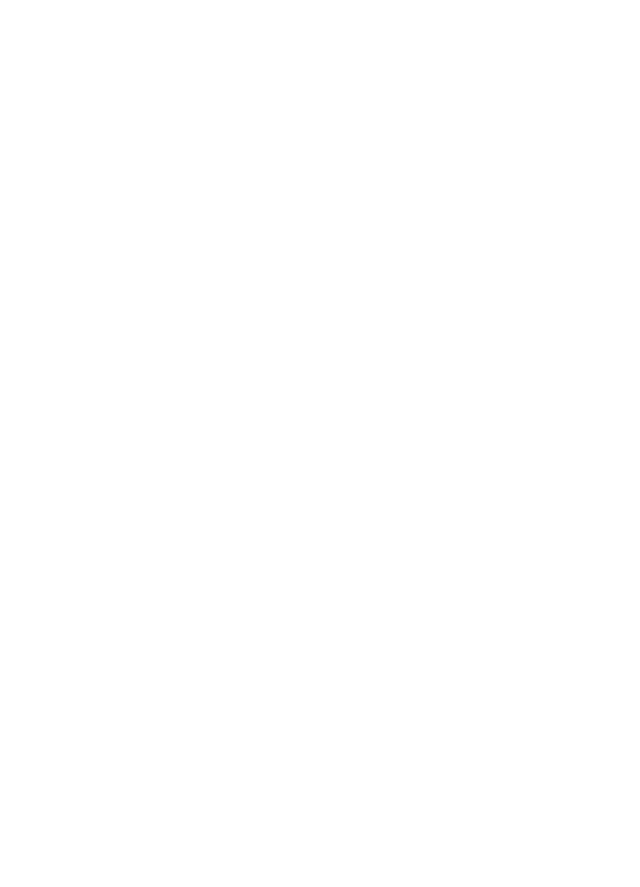
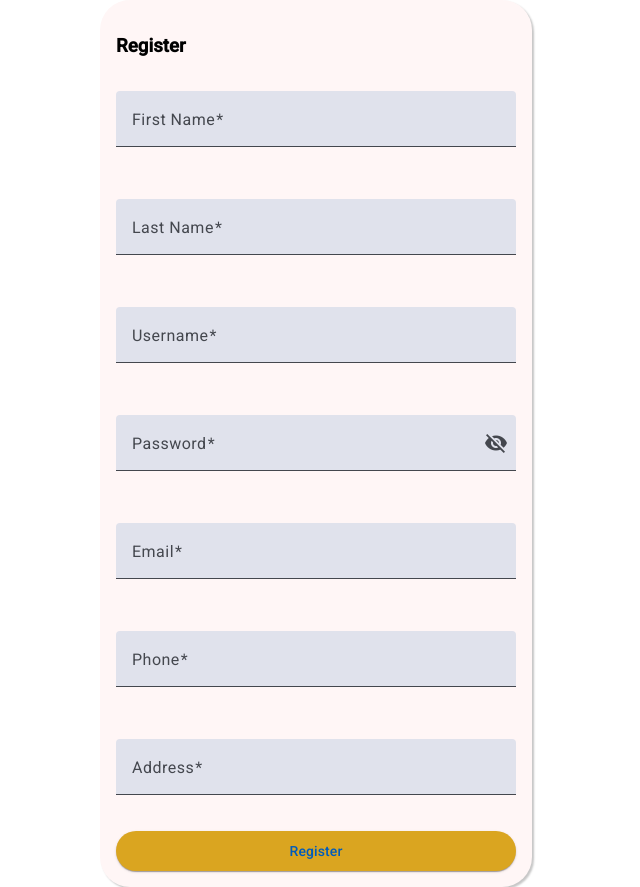
Before and after one commit to LeoJMaro/Capstone_2025, an Angular app in the folder frontend/: page /register in a window 1280 px wide. Before the commit this address led to /. Shown: the whole page, without its empty margins (324-964 px from the left). Before the commit the page ends 800 px from the top, so only its background shows below. Built offline with nearby package versions, Linux system fonts and the light colour scheme.

Commit message:
proper message

```diff
--- a/frontend/src/app/app.routes.ts
+++ b/frontend/src/app/app.routes.ts
@@ -9,6 +9,7 @@ import {LoginComponent} from './components/login/login.component';
 import {HomePolicyComponent} from './components/services/home-policy/home-policy.component';
 import {AutoPolicyComponent} from './components/services/auto-policy/auto-policy.component';
 import {ManagePoliciesComponent} from './components/services/manage-policies/manage-policies.component';
+import {RegisterComponent} from './components/login/register/register.component';
 
 export const routes: Routes = [
   {path: '', component: LoginComponent},
@@ -29,6 +30,7 @@ export const routes: Routes = [
 
   {path: 'contact', component: ContactComponent},
   {path: 'login', component: LoginComponent},
+  {path: 'register', component: RegisterComponent},
   {
     path: 'about/dashboard', component: AdminDashboardComponent,
   },
--- a/frontend/src/app/components/login/login.component.html
+++ b/frontend/src/app/components/login/login.component.html
@@ -34,8 +34,8 @@
         <mat-error *ngIf="!loginForm.value.valid"> {{getPasswordErrorMsg()}} </mat-error>
       </mat-form-field>
 
-      <button mat-raised-button color="primary" type="submit" id="login-btn">login</button>
-      <button mat-raised-button id="sign-up-btn">Sign Up</button>
+      <button mat-raised-button color="primary" type="submit" id="login-btn"(click)="onSubmit()">login</button>
+      <button mat-raised-button id="sign-up-btn" routerLink="/register" routerLinkActive="active" ariaCurrentWhenActive="page" (click)="toRegister()">Sign Up</button>
       <a routerLink=""><p id="forgot-password" >Forgot Password?</p></a>
     </form>
   </div>
--- a/frontend/src/app/components/login/login.component.ts
+++ b/frontend/src/app/components/login/login.component.ts
@@ -8,6 +8,7 @@ import { MatError, MatFormFieldModule } from '@angular/material/form-field';
 import { MatIcon } from '@angular/material/icon';
 import { Router } from '@angular/router';
 import { CommonModule } from '@angular/common';
+import {RegisterService} from '../../shared/services/register.service';
 
 @Component({
   selector: 'app-login',
@@ -26,8 +27,9 @@ import { CommonModule } from '@angular/common';
 export class LoginComponent {
   hidePassword = true;
   loginForm!: FormGroup;
+  emailResponse!: any;
 
-  constructor(private router: Router) {}
+  constructor(private router: Router , private registerService: RegisterService) {}
 
   ngOnInit() {
     this.loginForm = new FormGroup({
@@ -39,11 +41,35 @@ export class LoginComponent {
   onSubmit() {
     if (this.loginForm.valid) {
       console.log(this.loginForm.value);
+
+      this.registerService.getCustomerIdByEmail(this.loginForm.value).subscribe({
+        next: (response) => {
+          // Handle the response data
+          this.emailResponse = response;
+          console.log("#########################")
+          console.log("API RESP IN EMAIL COMP:", this.emailResponse)
+
+          localStorage.setItem('emailResponse', JSON.stringify(this.emailResponse));
+
+
+        },
+        error: (err) => {
+          // Handle errors if any
+          console.error('Error fetching quote:', err);
+        }
+      })
+
+
+
       this.router.navigate(['/services']);
     } else {
       console.log('Form is invalid');
       this.loginForm.markAllAsTouched();
     }
+  }
+
+  toRegister() {
+    this.router.navigate(['/register'])
   }
 
   getEmailErrorMsg() {
@@ -68,4 +94,6 @@ export class LoginComponent {
   }
 
 
+
+
 }
--- /dev/null
+++ b/frontend/src/app/components/login/register/register.component.css
@@ -0,0 +1,50 @@
+#register-card {
+
+  display: flex;
+  justify-content: space-around;
+
+}
+
+.form-container {
+  display: flex;
+  justify-content: center;
+}
+
+.form {
+  width: 25rem;
+  /*height: 30rem;*/
+  /*margin: 4rem 2rem 0 3rem;*/
+  padding: 1rem;
+  background-color: rgb(255, 246, 246);
+  /* border: solid 1px rgb(255, 246, 246); */
+  box-shadow: 2px 2px 2px rgba(0, 0, 0, 0.223);
+  border-radius: 30px;
+  display: flex;
+  flex-direction: column;
+}
+
+
+mat-form-field {
+  margin: 1rem 0 1rem 0;
+}
+
+#register-btn {
+  background-color: rgb(0, 31, 62);
+  color: goldenrod;
+  /*margin-top: 2rem;*/
+}
+
+
+#forgot-password {
+  font-size: 12px;
+  color: blue;
+  text-decoration: underline;
+}
+#forgot-password:hover {
+  cursor: pointer;
+}
+
+#sign-up-btn {
+  background-color: goldenrod;
+  /*margin-top: 2rem;*/
+}
--- /dev/null
+++ b/frontend/src/app/components/login/register/register.component.html
@@ -0,0 +1,69 @@
+<div id="register-card">
+
+  <div class="form-container">
+    <form class="form" [formGroup]="registerForm" (ngSubmit)="onSubmit()">
+      <h3 class="form-label">Register</h3>
+
+      <mat-form-field appearance="fill">
+        <mat-label>First Name</mat-label>
+        <input matInput formControlName="firstName" required />
+      </mat-form-field>
+
+      <mat-form-field appearance="fill">
+        <mat-label>Last Name</mat-label>
+        <input matInput formControlName="lastName" required />
+      </mat-form-field>
+
+      <mat-form-field appearance="fill">
+        <mat-label>Username</mat-label>
+        <input matInput formControlName="username" required />
+      </mat-form-field>
+
+      <mat-form-field appearance="fill">
+        <mat-label>Password</mat-label>
+        <input
+          matInput
+          [type]="hidePassword ? 'password' : 'text'"
+          formControlName="password"
+          required
+        />
+        <button
+          mat-icon-button
+          matSuffix
+          (click)="hidePassword = !hidePassword"
+          [attr.aria-label]="hidePassword ? 'Show password' : 'Hide password'"
+          [attr.aria-pressed]="!hidePassword"
+          type="button"
+        >
+          <mat-icon>{{ hidePassword ? 'visibility_off' : 'visibility' }}</mat-icon>
+        </button>
+      </mat-form-field>
+
+      <mat-form-field appearance="fill">
+        <mat-label>Email</mat-label>
+        <input matInput formControlName="email" type="email" required />
+      </mat-form-field>
+
+      <mat-form-field appearance="fill">
+        <mat-label>Phone</mat-label>
+        <input matInput formControlName="phone" required />
+      </mat-form-field>
+
+      <mat-form-field appearance="fill">
+        <mat-label>Address</mat-label>
+        <input matInput formControlName="address" required />
+      </mat-form-field>
+
+
+
+
+
+
+
+      <button mat-raised-button id="sign-up-btn">Register</button>
+
+    </form>
+  </div>
+</div>
+
+<router-outlet></router-outlet>
--- /dev/null
+++ b/frontend/src/app/components/login/register/register.component.ts
@@ -0,0 +1,98 @@
+import { Component } from '@angular/core';
+import {MatButton, MatIconButton} from '@angular/material/button';
+import {MatError, MatFormField, MatLabel, MatSuffix} from '@angular/material/form-field';
+import {MatIcon} from '@angular/material/icon';
+import {MatInput} from '@angular/material/input';
+import {NgIf} from '@angular/common';
+import {FormControl, FormGroup, ReactiveFormsModule, Validators} from '@angular/forms';
+import {Router, RouterLink, RouterLinkActive, RouterModule, RouterOutlet} from '@angular/router';
+import {RegisterService} from '../../../shared/services/register.service';
+
+@Component({
+  selector: 'app-register',
+  imports: [
+    MatButton,
+    MatError,
+    MatFormField,
+    MatIcon,
+    MatIconButton,
+    MatInput,
+    MatLabel,
+    MatSuffix,
+    NgIf,
+    ReactiveFormsModule,
+    RouterOutlet,
+    RouterModule,
+    RouterLink,
+    RouterLinkActive
+
+  ],
+  templateUrl: './register.component.html',
+  styleUrl: './register.component.css'
+})
+export class RegisterComponent {
+
+  // firstName: "Dylan",
+  // lastName: "Mercer",
+  // email: "dm@IloveFeet.com",
+  // phone: "123456789",
+  // address: "123 Feet Lover Avenue",
+  // dateOfBirth: "2002-05-10",
+  // createdAt: ""
+
+
+  firstName!: string;
+  lastName!:string;
+  email!:string;
+  phone!:number;
+  address!:string;
+  dateOfBirth!:string
+  createdAt!:"";
+
+  registerData: any;
+  hidePassword = true;
+  registerForm!: FormGroup;
+  registerResponse!: any;
+
+  constructor( private router: Router, private registerService: RegisterService){
+  }
+
+  ngOnInit() {
+    this.registerForm = new FormGroup({
+      firstName: new FormControl('', [Validators.required]),
+      lastName: new FormControl('', [Validators.required]),
+      username: new FormControl('', [Validators.required]),
+      password: new FormControl('', [Validators.required]),
+      email: new FormControl('', [Validators.required, Validators.email]),
+      phone: new FormControl('', [Validators.required]),
+      address: new FormControl('', [Validators.required])
+    });
+  }
+
+  onSubmit() {
+    if (this.registerForm.valid) {
+      console.log(this.registerForm.value);
+      this.registerData = this.registerForm.value;
+
+      this.registerService.postCustomer(this.registerData).subscribe({
+        next: (response) => {
+          // Handle the response data
+          this.registerResponse = response;
+          console.log("#########################")
+          console.log("API RESP IN AUTO COMP:", this.registerResponse)
+
+        },
+        error: (err) => {
+          // Handle errors if any
+          console.error('Error fetching quote:', err);
+        }
+      });
+
+      this.router.navigate(['/login']);
+    } else {
+      console.log('Form is invalid');
+      this.registerForm.markAllAsTouched();
+    }
+  }
+
+}
--- a/frontend/src/app/shared/services/auto-policy.service.ts
+++ b/frontend/src/app/shared/services/auto-policy.service.ts
@@ -49,8 +49,12 @@ export class AutoPolicyService {
       return `${year}-${month}-${day}`;
     };
 
+    let emailResponse: any = localStorage.getItem('emailResponse');
+    let parsedEmailResponse = JSON.parse(emailResponse);
+    console.log("PARSED EMAIL RESP:",parsedEmailResponse)
+
     let body = {
-      "customerId": 1,
+      "customerId": parsedEmailResponse,
       "startDate": formatDate(currentDate),
       "endDate": formatDate(nextYearDate),
       "basePremium": 750.00,
--- /dev/null
+++ b/frontend/src/app/shared/services/register.service.ts
@@ -0,0 +1,89 @@
+import { Injectable } from '@angular/core';
+import { HttpClient, HttpHeaders, HttpParams} from '@angular/common/http';
+import { Observable } from 'rxjs';
+import {IHomePolicy} from '../interfaces/ihome-policy';
+
+
+export interface AutoPolicy {
+
+  customerId: number;
+  startDate: Date;
+  endDate: Date;
+  basePremium: number;
+  premium: number;
+  status: string;
+  dwelling: {
+    dwellingType: string;
+    heatingType: string;
+    location: string;
+    age: number;
+    homeValue: number;
+  }
+}
+
+@Injectable({
+  providedIn: 'root'
+})
+export class RegisterService {
+  private apiUrl = 'http://localhost:8080/v1/customers';
+
+  constructor(private http: HttpClient) {}
+
+  getCustomer() {
+    return this.http.get(this.apiUrl)
+  }
+
+  getCustomerIdByEmail(data: any) {
+    console.log("EMAIL PALOOZA:", data)
+    return this.http.get<any>(`http://localhost:8080/v1/customers/id-by-email/${data.email}`);
+  }
+
+  postCustomer(userData: any): Observable<object> {
+    const headers = new HttpHeaders({
+      'Content-Type': 'application/json'
+    });
+
+    // Dynamically calculate dates
+    const currentDate = new Date();
+    const nextYearDate = new Date();
+    nextYearDate.setFullYear(currentDate.getFullYear() + 1);
+
+    const formatDate = (date: Date): string => {
+      const year = date.getFullYear();
+      const month = String(date.getMonth() + 1).padStart(2, "0");
+      const day = String(date.getDate()).padStart(2, "0");
+      return `${year}-${month}-${day}`;
+    };
+
+    let body = {
+      "firstName": userData.firstName,
+      "lastName": userData.lastName,
+      "email": userData.email,
+      "phone": userData.phone,
+      "address": userData.address,
+      "dateOfBirth": "1993-09-07",
+      "createdAt": null
+    };
+    this.postUser(userData)
+    return this.http.post<any>(`http://localhost:8080/v1/customers`, body, { headers });
+  }
+
+  postUser(userData: any) {
+    const headers = new HttpHeaders({
+      'Content-Type': 'application/json'
+    });
+    let body = {
+
+      "email": userData.email,
+      "username": userData.username,
+      "passwordHash": userData.passwordHash,
+      "role": userData.role
+    };
+    return this.http.post<any>(`http://localhost:8080/v1/users`, body, { headers });
+  }
+
+
+
+
+
+}
```
Also changed, not shown: frontend/src/app/components/services/manage-policies/manage-policies.component.ts (+16 -2 lines), frontend/src/app/shared/services/home-policy.service.ts (+11 -3 lines), 2 other files (tests, documents, lock files or other folders).
